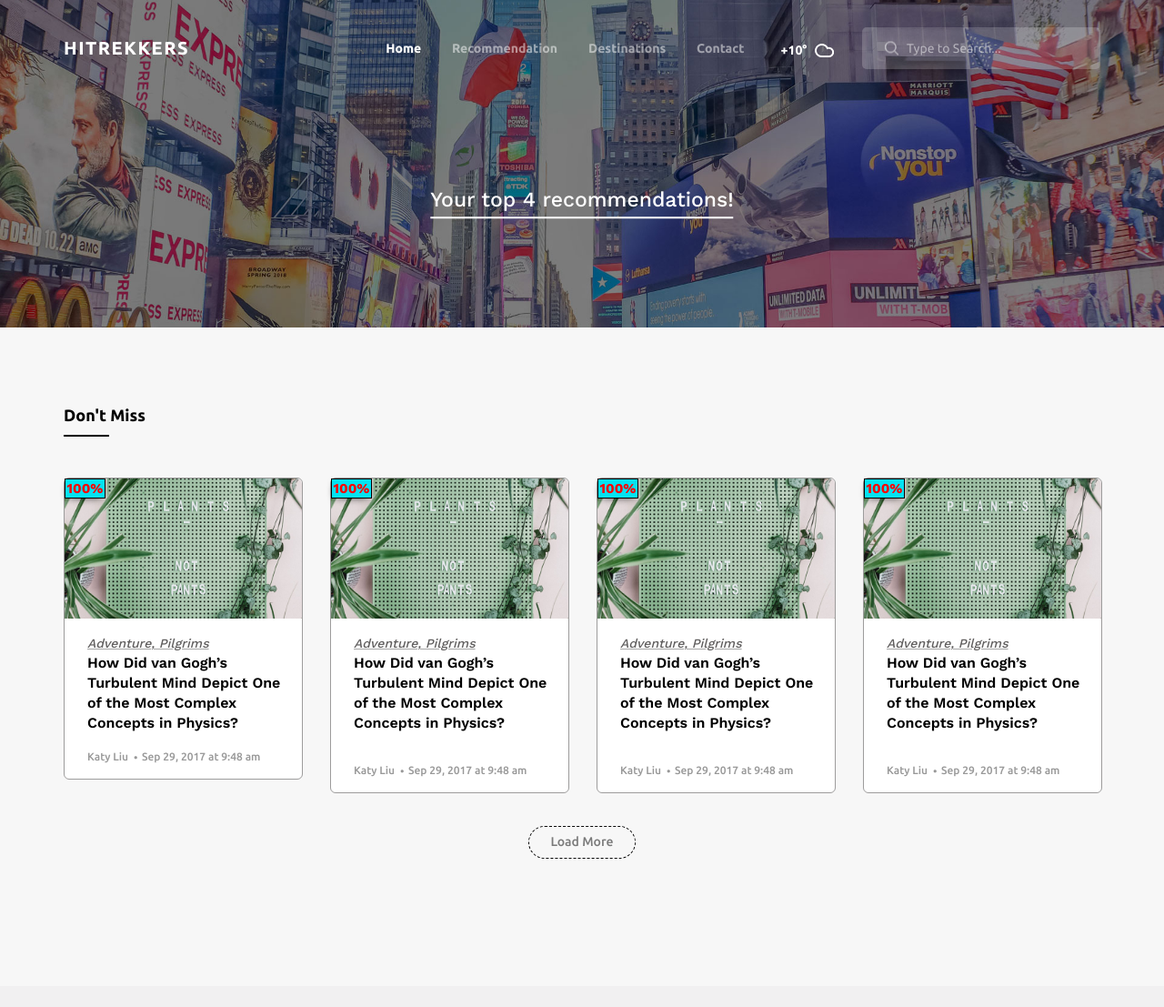
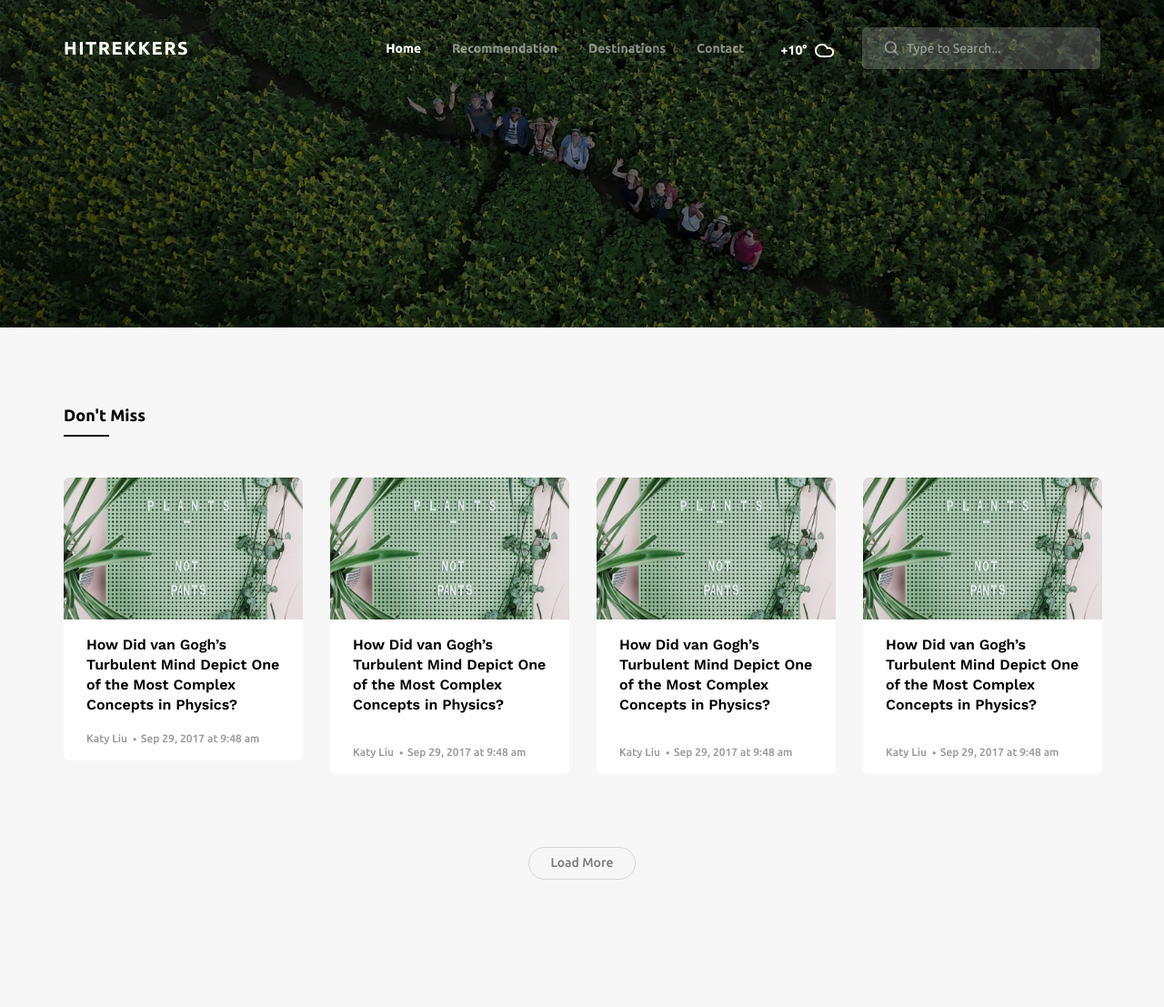
Before and after one commit to manoznp/RecSys, a Django app: page /result/ in a window 1280 px wide. Shown: the whole page at 91% size. Before the commit the page ends 944 px from the top, so only its background shows below. Run offline with Django 3.2, Linux system fonts and the light colour scheme; some libraries are stand-ins or nearby versions.

Commit message:
Revert "manoz first commit"

```diff
--- a/blog/static/styles/post.css
+++ b/blog/static/styles/post.css
@@ -645,9 +645,9 @@
 }
 .post_title
 {
-	font-size: 23px;
+	font-size: 24px;
 	color: #FFFFFF;
-	font-weight: 500;
+	font-weight: 600;
 	margin-top: 19px;
 }
 .custom_nav_container
--- a/blog/templates/blog/index.html
+++ b/blog/templates/blog/index.html
@@ -39,7 +39,7 @@
 						</nav>
 						<div class="search_container ml-auto">
 							<div class="weather">
-								<div class="temperature">+35°</div>
+								<div class="temperature">+10°</div>
 								<img class="weather_icon" src="{% static 'images/cloud.png' %}" alt="">
 							</div>
 							<form action="#">
--- a/blog/templates/blog/r_result.html
+++ b/blog/templates/blog/r_result.html
@@ -16,28 +16,6 @@
 <link rel="stylesheet" type="text/css" href="{% static 'plugins/jquery.mb.YTPlayer-3.1.12/jquery.mb.YTPlayer.css' %}">
 <link rel="stylesheet" type="text/css" href="{% static 'styles/category.css' %}">
 <link rel="stylesheet" type="text/css" href="{% static 'styles/category_responsive.css' %}">
-<link rel="stylesheet" type="text/css" href="{% static 'styles/post.css' %}">
-<link rel="stylesheet" type="text/css" href="{% static 'styles/post_responsive.css' %}">
-<style>
-.ribbon span {
-    font-size: 15px;
-    font-weight: bold;
-    color: #FF0000;
-    text-transform: uppercase;
-    text-align: center;
-    line-height: 20px;
-    transform: rotate(0deg);
-    -webkit-transform: rotate(0deg);
-    width: 45px;
-    display: block;
-    background: red;
-    background: #04e2f2;
-    box-shadow: 0 3px 10px -5px rgba(0, 0, 0, 1);
-    position: absolute;
-	border: 1px solid black;
-
-}
-</style>
 </head>
 <body>
 
@@ -105,10 +83,7 @@
 	<!-- Home -->
 
 	<div class="home">
-		<div class="home_background parallax-window" data-parallax="scroll" data-image-src="{% static 'images/post.jpg' %}" data-speed="0.8"></div>
-		<div class="home_content">
-			<div class="post_title" style="border-bottom: 2px solid white;">Your top 4 recommendations!</div>
-		</div>
+		<div class="home_background parallax-window" data-parallax="scroll" data-image-src="{% static 'images/category.jpg' %}" data-speed="0.8"></div>
 	</div>
 
 	<!-- Page Content -->
@@ -133,13 +108,9 @@
 
 
 									<!-- Small Card With Background -->
-									<div class="card card_default card_small_with_image grid-item" style="border: 1px solid #9D9C9C;">
-									<div class="ribbon">
-                                		<span>100%</span>
-                            		</div>
+									<div class="card card_default card_small_with_image grid-item">
 										<img class="card-img-top" src="{% static 'images/post_22.jpg' %}" alt="">
 										<div class="card-body">
-										<i><u><p style="color:#615F5F;">Adventure, Pilgrims</p></u></i>
 											<div class="card-title card-title-small"><a href="{% url 'post' %}">How Did van Gogh’s Turbulent Mind Depict One of the Most Complex Concepts in Physics?</a></div>
 											<small class="post_meta"><a href="{% url 'post' %}">Katy Liu</a><span>Sep 29, 2017 at 9:48 am</span></small>
 										</div>
@@ -152,39 +123,27 @@
 
 
 									<!-- Small Card With Image -->
-									<div class="card card_small_with_image grid-item" style="border: 1px solid #9D9C9C;">
-									<div class="ribbon">
-                                		<span>100%</span>
-                            		</div>
+									<div class="card card_small_with_image grid-item">
 										<img class="card-img-top" src="{% static 'images/post_22.jpg' %}" alt="">
 										<div class="card-body">
-										<i><u><p style="color:#615F5F;">Adventure, Pilgrims</p></u></i>
 											<div class="card-title card-title-small"><a href="{% url 'post' %}">How Did van Gogh’s Turbulent Mind Depict One of the Most Complex Concepts in Physics?</a></div>
 											<small class="post_meta"><a href="#">Katy Liu</a><span>Sep 29, 2017 at 9:48 am</span></small>
 										</div>
 									</div>
 
                                     <!-- Small Card With Image -->
-									<div class="card card_small_with_image grid-item" style="border: 1px solid #9D9C9C;">
-									<div class="ribbon">
-                                		<span>100%</span>
-                            		</div>
+									<div class="card card_small_with_image grid-item">
 										<img class="card-img-top" src="{% static 'images/post_22.jpg' %}" alt="">
 										<div class="card-body">
-										<i><u><p style="color:#615F5F;">Adventure, Pilgrims</p></u></i>
 											<div class="card-title card-title-small"><a href="{% url 'post' %}">How Did van Gogh’s Turbulent Mind Depict One of the Most Complex Concepts in Physics?</a></div>
 											<small class="post_meta"><a href="#">Katy Liu</a><span>Sep 29, 2017 at 9:48 am</span></small>
 										</div>
 									</div>
 
                                     <!-- Small Card With Image -->
-									<div class="card card_small_with_image grid-item" style="border: 1px solid #9D9C9C;">
-									<div class="ribbon">
-                                		<span>100%</span>
-                            		</div>
+									<div class="card card_small_with_image grid-item">
 										<img class="card-img-top" src="{% static 'images/post_22.jpg' %}" alt="">
 										<div class="card-body">
-										<i><u><p style="color:#615F5F;">Adventure, Pilgrims</p></u></i>
 											<div class="card-title card-title-small"><a href="{% url 'post' %}">How Did van Gogh’s Turbulent Mind Depict One of the Most Complex Concepts in Physics?</a></div>
 											<small class="post_meta"><a href="#">Katy Liu</a><span>Sep 29, 2017 at 9:48 am</span></small>
 										</div>
@@ -196,7 +155,7 @@
 
 					</div>
 					<div class="load_more">
-						<div id="load_more" class="load_more_button text-center trans_200" style="border:1px dashed black;">Load More</div>
+						<div id="load_more" class="load_more_button text-center trans_200">Load More</div>
 					</div>
 				</div>
 
@@ -212,6 +171,5 @@
 <script src="{% static 'plugins/masonry/masonry.js' %}"></script>
 <script src="{% static 'plugins/parallax-js-master/parallax.min.js' %}"></script>
 <script src="{% static 'js/custom.js' %}"></script>
-<script src="{% static 'js/post.js' %}"></script>
 </body>
 </html>
```
Also changed, not shown: blog/templates/blog/recommendation.html (+4 -4 lines).
